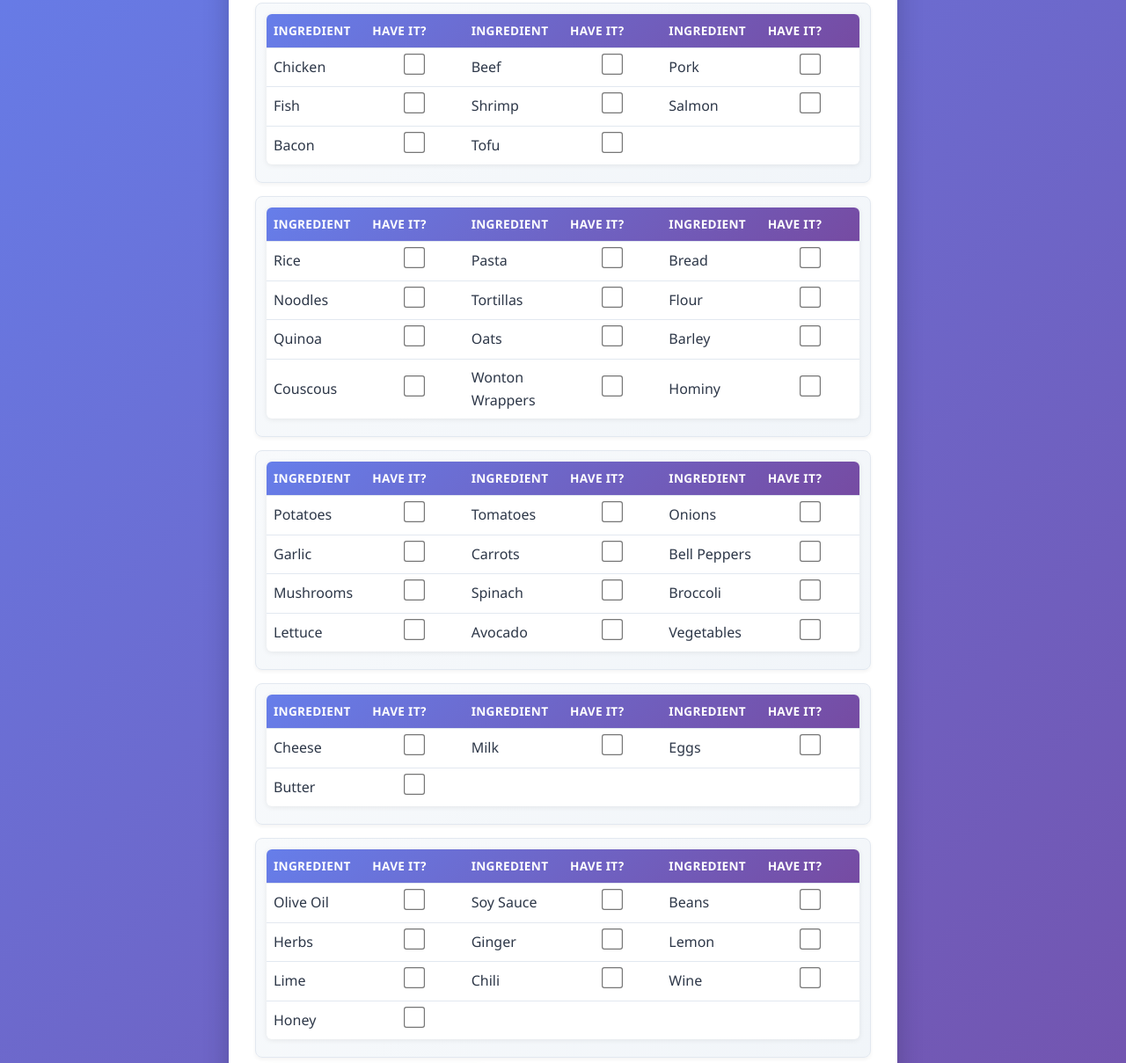
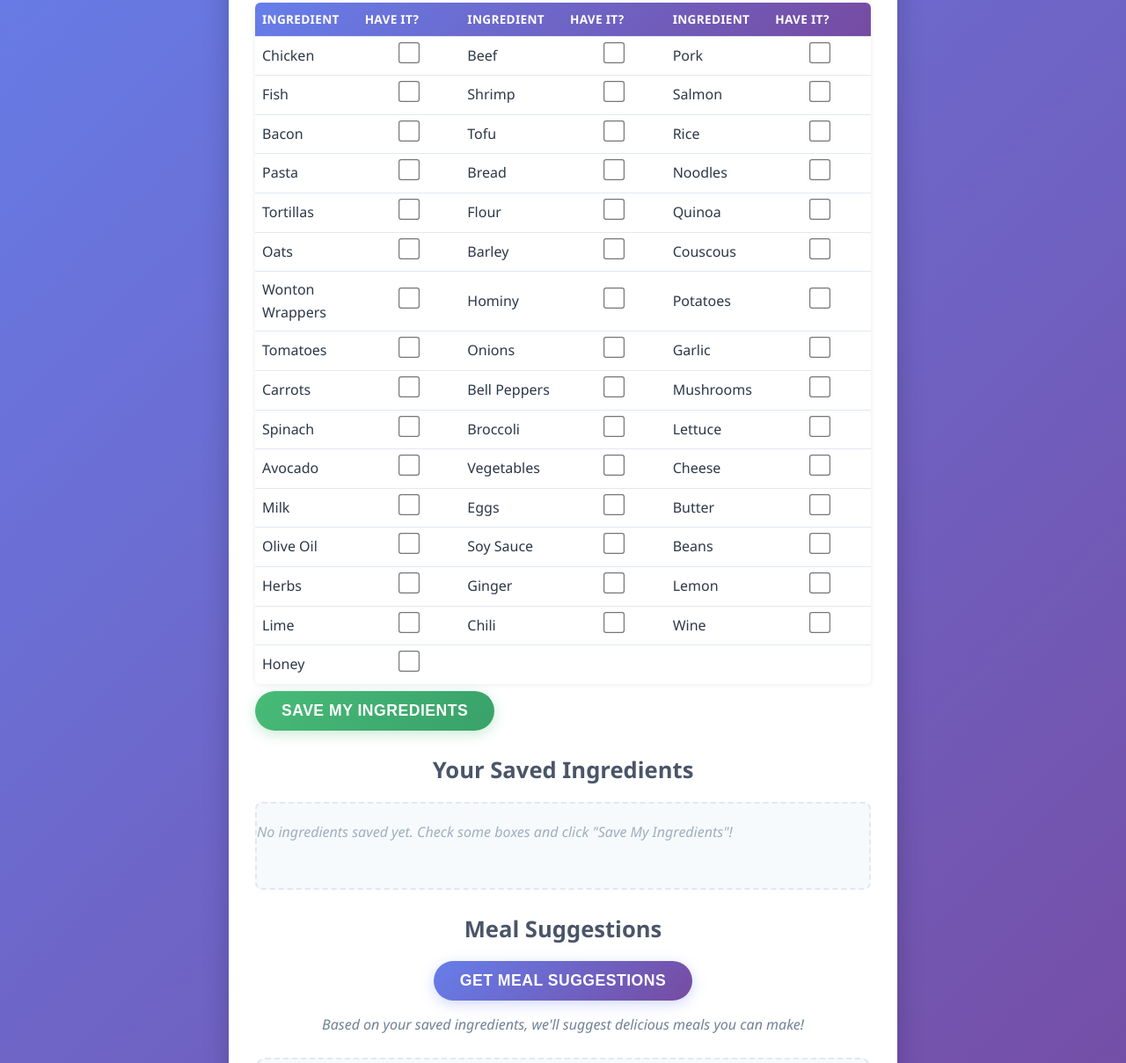
Before and after one commit to tatahab-tech/DinnerHelperApp, a website: page index.html in a window 1280 px wide. Shown: the part 197-1406 px from the top of the page at 88% size. Drawn offline with Linux system fonts and the light colour scheme.

Commit message:
feat: Combine all ingredient categories into one unified table
- Merged 5 separate tables into a single comprehensive table
- Maintained 6-column layout (3 ingredients + 3 checkboxes per row)
- Organized ingredients logically: Proteins → Carbs → Vegetables → Dairy → Seasonings
- Removed ingredient-category CSS styling and container divs
- All 46 ingredients now in one seamless, scrollable table
- Eliminated visual separators for maximum simplicity
- Reduced HTML complexity while maintaining full functionality
- Single table header eliminates redundancy across categories

```diff
--- a/index.html
+++ b/index.html
@@ -16,8 +16,6 @@
             <section class="ingredients-section">
                 <h2>What ingredients do you have?</h2>
 
-                <!-- Proteins Section -->
-                <div class="ingredient-category">
                 <table class="ingredients-table">
                     <thead>
                         <tr>
@@ -30,6 +28,7 @@
                         </tr>
                     </thead>
                     <tbody>
+                        <!-- Proteins -->
                         <tr>
                             <td>Chicken</td>
                             <td><input type="checkbox" id="chicken" data-ingredient="chicken"></td>
@@ -51,161 +50,85 @@
                             <td><input type="checkbox" id="bacon" data-ingredient="bacon"></td>
                             <td>Tofu</td>
                             <td><input type="checkbox" id="tofu" data-ingredient="tofu"></td>
-                                <td></td>
-                                <td></td>
-                            </tr>
-                        </tbody>
-                    </table>
-                </div>
-
-                <!-- Carbs & Grains Section -->
-                <div class="ingredient-category">
-                    <table class="ingredients-table">
-                        <thead>
-                            <tr>
-                                <th>Ingredient</th>
-                                <th>Have it?</th>
-                                <th>Ingredient</th>
-                                <th>Have it?</th>
-                                <th>Ingredient</th>
-                                <th>Have it?</th>
-                            </tr>
-                        </thead>
-                        <tbody>
-                            <tr>
                             <td>Rice</td>
                             <td><input type="checkbox" id="rice" data-ingredient="rice"></td>
+                        </tr>
+                        <!-- Carbs & Grains -->
+                        <tr>
                             <td>Pasta</td>
                             <td><input type="checkbox" id="pasta" data-ingredient="pasta"></td>
                             <td>Bread</td>
                             <td><input type="checkbox" id="bread" data-ingredient="bread"></td>
+                            <td>Noodles</td>
+                            <td><input type="checkbox" id="noodles" data-ingredient="noodles"></td>
                         </tr>
                         <tr>
-                                <td>Noodles</td>
-                                <td><input type="checkbox" id="noodles" data-ingredient="noodles"></td>
                             <td>Tortillas</td>
                             <td><input type="checkbox" id="tortillas" data-ingredient="tortillas"></td>
                             <td>Flour</td>
                             <td><input type="checkbox" id="flour" data-ingredient="flour"></td>
+                            <td>Quinoa</td>
+                            <td><input type="checkbox" id="quinoa" data-ingredient="quinoa"></td>
                         </tr>
                         <tr>
-                                <td>Quinoa</td>
-                                <td><input type="checkbox" id="quinoa" data-ingredient="quinoa"></td>
                             <td>Oats</td>
                             <td><input type="checkbox" id="oats" data-ingredient="oats"></td>
                             <td>Barley</td>
                             <td><input type="checkbox" id="barley" data-ingredient="barley"></td>
+                            <td>Couscous</td>
+                            <td><input type="checkbox" id="couscous" data-ingredient="couscous"></td>
                         </tr>
                         <tr>
-                                <td>Couscous</td>
-                                <td><input type="checkbox" id="couscous" data-ingredient="couscous"></td>
                             <td>Wonton Wrappers</td>
                             <td><input type="checkbox" id="wonton-wrappers" data-ingredient="wonton-wrappers"></td>
                             <td>Hominy</td>
                             <td><input type="checkbox" id="hominy" data-ingredient="hominy"></td>
-                            </tr>
-                        </tbody>
-                    </table>
-                </div>
-
-                <!-- Vegetables Section -->
-                <div class="ingredient-category">
-                    <table class="ingredients-table">
-                        <thead>
-                            <tr>
-                                <th>Ingredient</th>
-                                <th>Have it?</th>
-                                <th>Ingredient</th>
-                                <th>Have it?</th>
-                                <th>Ingredient</th>
-                                <th>Have it?</th>
-                            </tr>
-                        </thead>
-                        <tbody>
-                            <tr>
                             <td>Potatoes</td>
                             <td><input type="checkbox" id="potatoes" data-ingredient="potatoes"></td>
+                        </tr>
+                        <!-- Vegetables -->
+                        <tr>
                             <td>Tomatoes</td>
                             <td><input type="checkbox" id="tomatoes" data-ingredient="tomatoes"></td>
                             <td>Onions</td>
                             <td><input type="checkbox" id="onions" data-ingredient="onions"></td>
+                            <td>Garlic</td>
+                            <td><input type="checkbox" id="garlic" data-ingredient="garlic"></td>
                         </tr>
                         <tr>
-                                <td>Garlic</td>
-                                <td><input type="checkbox" id="garlic" data-ingredient="garlic"></td>
                             <td>Carrots</td>
                             <td><input type="checkbox" id="carrots" data-ingredient="carrots"></td>
                             <td>Bell Peppers</td>
                             <td><input type="checkbox" id="bell-peppers" data-ingredient="bell-peppers"></td>
+                            <td>Mushrooms</td>
+                            <td><input type="checkbox" id="mushrooms" data-ingredient="mushrooms"></td>
                         </tr>
                         <tr>
-                                <td>Mushrooms</td>
-                                <td><input type="checkbox" id="mushrooms" data-ingredient="mushrooms"></td>
                             <td>Spinach</td>
                             <td><input type="checkbox" id="spinach" data-ingredient="spinach"></td>
                             <td>Broccoli</td>
                             <td><input type="checkbox" id="broccoli" data-ingredient="broccoli"></td>
+                            <td>Lettuce</td>
+                            <td><input type="checkbox" id="lettuce" data-ingredient="lettuce"></td>
                         </tr>
                         <tr>
-                                <td>Lettuce</td>
-                                <td><input type="checkbox" id="lettuce" data-ingredient="lettuce"></td>
                             <td>Avocado</td>
                             <td><input type="checkbox" id="avocado" data-ingredient="avocado"></td>
                             <td>Vegetables</td>
                             <td><input type="checkbox" id="vegetables" data-ingredient="vegetables"></td>
-                            </tr>
-                        </tbody>
-                    </table>
-                </div>
-
-                <!-- Dairy & Eggs Section -->
-                <div class="ingredient-category">
-                    <table class="ingredients-table">
-                        <thead>
-                            <tr>
-                                <th>Ingredient</th>
-                                <th>Have it?</th>
-                                <th>Ingredient</th>
-                                <th>Have it?</th>
-                                <th>Ingredient</th>
-                                <th>Have it?</th>
-                            </tr>
-                        </thead>
-                        <tbody>
-                            <tr>
                             <td>Cheese</td>
                             <td><input type="checkbox" id="cheese" data-ingredient="cheese"></td>
+                        </tr>
+                        <!-- Dairy & Eggs -->
+                        <tr>
                             <td>Milk</td>
                             <td><input type="checkbox" id="milk" data-ingredient="milk"></td>
                             <td>Eggs</td>
                             <td><input type="checkbox" id="eggs" data-ingredient="eggs"></td>
-                            </tr>
-                            <tr>
                             <td>Butter</td>
                             <td><input type="checkbox" id="butter" data-ingredient="butter"></td>
-                                <td></td>
-                                <td></td>
-                                <td></td>
-                                <td></td>
                         </tr>
-                        </tbody>
-                    </table>
-                </div>
-
-                <!-- Pantry & Seasonings Section -->
-                <div class="ingredient-category">
-                    <table class="ingredients-table">
-                        <thead>
-                            <tr>
-                                <th>Ingredient</th>
-                                <th>Have it?</th>
-                                <th>Ingredient</th>
-                                <th>Have it?</th>
-                                <th>Ingredient</th>
-                                <th>Have it?</th>
-                            </tr>
-                        </thead>
-                        <tbody>
+                        <!-- Pantry & Seasonings -->
                         <tr>
                             <td>Olive Oil</td>
                             <td><input type="checkbox" id="olive-oil" data-ingredient="olive-oil"></td>
@@ -240,7 +163,6 @@
                         </tr>
                     </tbody>
                 </table>
-                </div>
 
                 <button id="saveBtn" class="save-button">Save My Ingredients</button>
             </section>
--- a/style.css
+++ b/style.css
@@ -56,22 +56,6 @@ main {
     text-align: center;
 }
 
-/* Ingredient category styles - Compact Layout */
-.ingredient-category {
-    margin-bottom: 15px;
-    border: 1px solid #e2e8f0;
-    border-radius: 8px;
-    padding: 12px;
-    background: linear-gradient(145deg, #f8fafc 0%, #f1f5f9 100%);
-    box-shadow: 0 2px 4px rgba(0, 0, 0, 0.05);
-    transition: all 0.2s ease;
-}
-
-.ingredient-category:hover {
-    border-color: #667eea;
-    box-shadow: 0 4px 8px rgba(102, 126, 234, 0.12);
-    transform: translateY(-1px);
-}
 
 
 /* Table styles */
```
Lines whose indentation alone changed are shown as unchanged.
